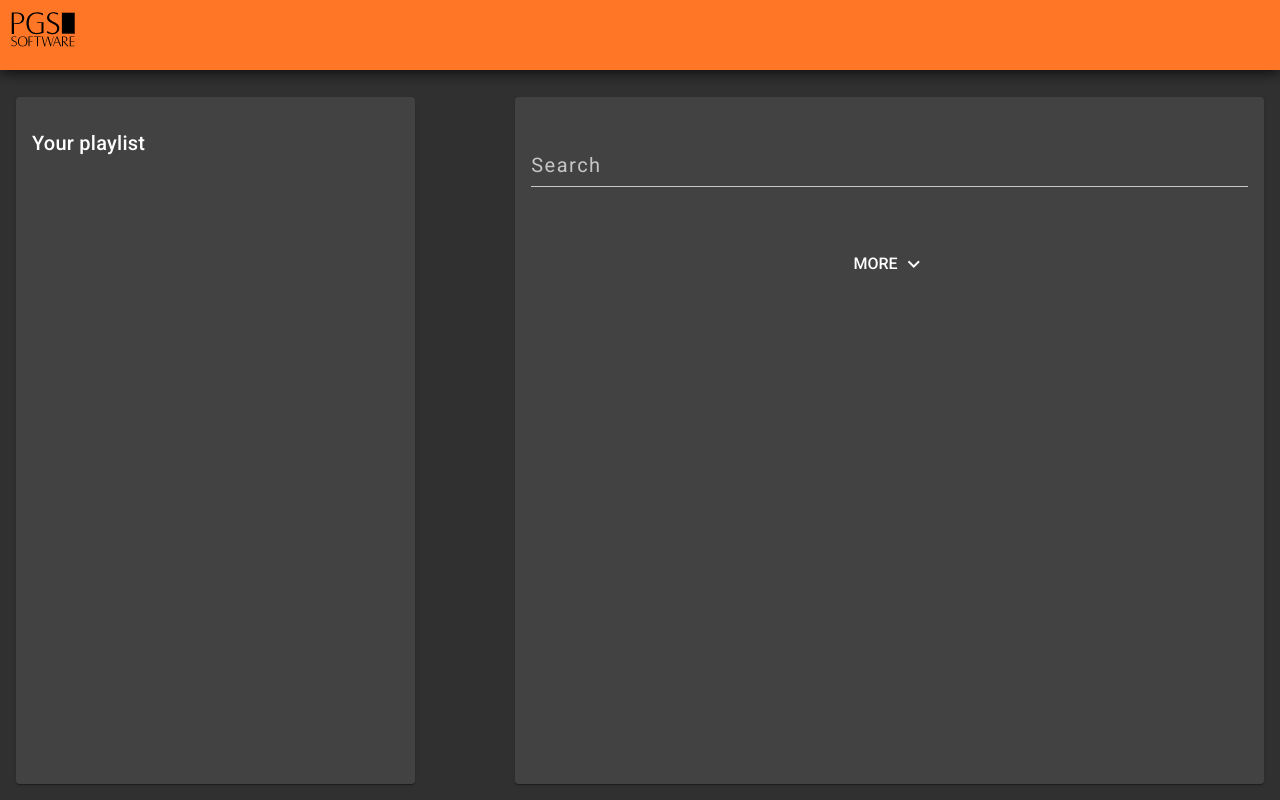
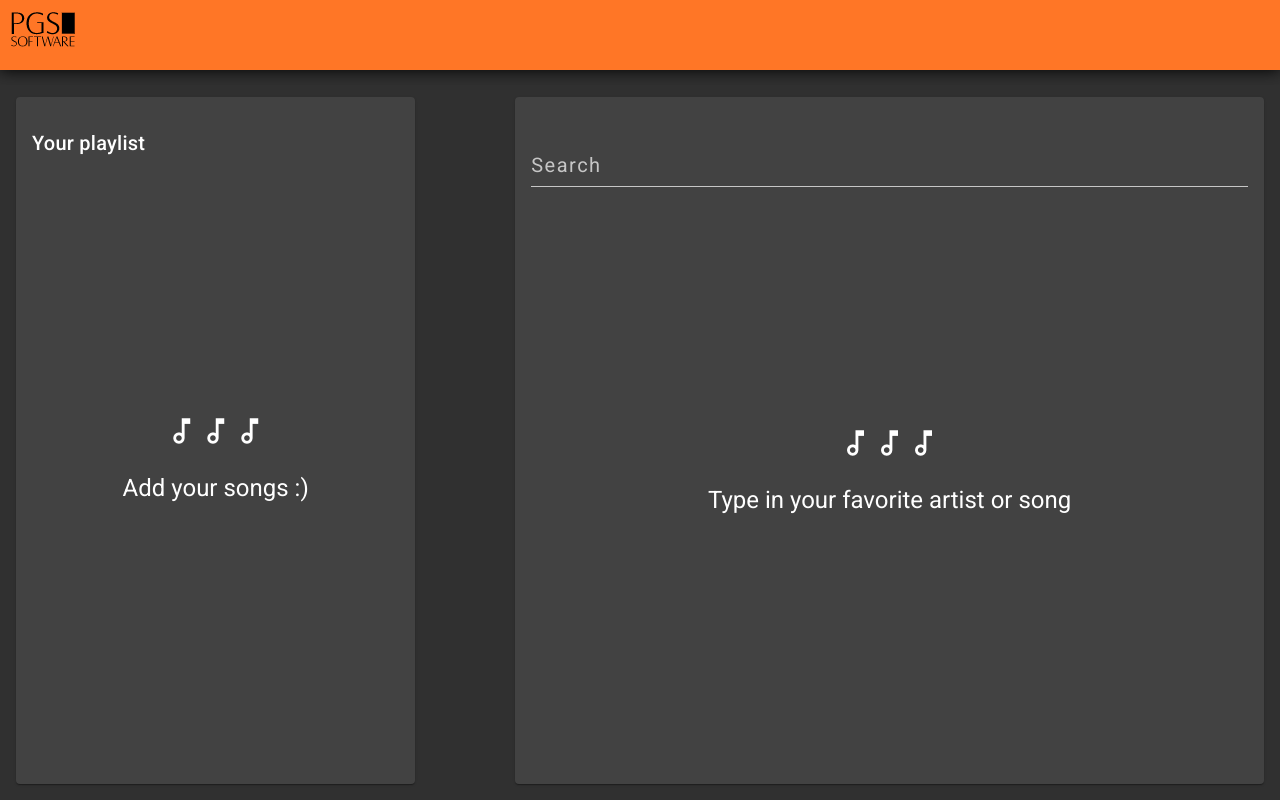
Before and after one commit to natan-mlk/recruitment_task_21_02, an Angular app in the folder task-y21-m02/: page / in a window 1280 px wide. Built offline with nearby package versions, Linux system fonts and the light colour scheme.

Commit message:
added empty playlist

```diff
--- a/task-y21-m02/src/app/playlist/playlist.component.html
+++ b/task-y21-m02/src/app/playlist/playlist.component.html
@@ -3,6 +3,19 @@
         <mat-card-title>Your playlist</mat-card-title>
         <mat-icon (click)="closeOnMobileView()" aria-hidden="false" aria-label="Remove item from list">close</mat-icon>
     </mat-card-header>
+
+    <ng-container *ngIf="!(playlistService.playlist$ | async).length">
+        <div class="workspace-card__empty-list">
+            <div class="workspace-card__empty-list__message">
+                <h1>
+                    <mat-icon aria-hidden="false" aria-label="Save playlist">music_note</mat-icon>
+                    <mat-icon aria-hidden="false" aria-label="Save playlist">music_note</mat-icon>
+                    <mat-icon aria-hidden="false" aria-label="Save playlist">music_note</mat-icon>
+                </h1>
+                <h1>Add your songs :)</h1>
+            </div>
+        </div>
+    </ng-container>
 
     <mat-card-content>
         <mat-list>
--- a/task-y21-m02/src/app/search/search.component.html
+++ b/task-y21-m02/src/app/search/search.component.html
@@ -9,6 +9,19 @@
             </form>
         </mat-card-title>
     </mat-card-header>
+
+    <ng-container *ngIf="!(playlistService.searchResultsList$ | async).length && !isSearchLoading">
+        <div class="workspace-card__empty-list">
+            <div class="workspace-card__empty-list__message">
+                <h1>
+                    <mat-icon aria-hidden="false" aria-label="Save playlist">music_note</mat-icon>
+                    <mat-icon aria-hidden="false" aria-label="Save playlist">music_note</mat-icon>
+                    <mat-icon aria-hidden="false" aria-label="Save playlist">music_note</mat-icon>
+                </h1>
+                <h1>Type in your favorite artist or song</h1>
+            </div>
+        </div>
+    </ng-container>
 
     <mat-card-content>
         <mat-list>
@@ -22,7 +35,7 @@
 
     <mat-card-actions>
         <mat-progress-bar mode="indeterminate" *ngIf="isSearchLoading"></mat-progress-bar>
-        <button mat-button (click)="loadMore()" *ngIf="!isSearchLoading">
+        <button mat-button (click)="loadMore()" *ngIf="!isSearchLoading && !isEmptyList">
             {{'more' | uppercase}}
             <mat-icon aria-label="Load more results">expand_more</mat-icon>
         </button>
--- a/task-y21-m02/src/app/search/search.component.ts
+++ b/task-y21-m02/src/app/search/search.component.ts
@@ -18,6 +18,7 @@ export class SearchComponent implements OnInit, OnDestroy {
     searchValue: new FormControl()
   })
   public isSearchLoading: boolean = false;
+  public isEmptyList: boolean = true;
 
   private currentSearchQuery = '';
   private currentSearchIndex = 0;
@@ -43,7 +44,7 @@ export class SearchComponent implements OnInit, OnDestroy {
     this.isLoadingState(true);
     this.searchService.getData(this.currentSearchQuery, this.currentSearchIndex).pipe(
       delay(1000)
-      ).subscribe(
+    ).subscribe(
       (searchResult: SearchResult) => {
         this.addToPlaylistConditionally(searchResult);
       }
@@ -92,7 +93,14 @@ export class SearchComponent implements OnInit, OnDestroy {
     )
       .subscribe(
         (searchResult: SearchResult) => {
-          this.addToPlaylistConditionally(searchResult);
+          if (searchResult.error) {
+            this.isLoadingState(false);
+            this.snackBar.open(searchResult.error.message, undefined, { duration: 3000 })
+            this.isEmptyList = true;
+          } else {
+            this.isEmptyList = searchResult.data!.length ? false : true;
+            this.addToPlaylistConditionally(searchResult);
+          }
         },
         error => {
           this.isLoadingState(false);
--- a/task-y21-m02/src/app/services/search.service.ts
+++ b/task-y21-m02/src/app/services/search.service.ts
@@ -4,7 +4,8 @@ import { Observable, throwError } from 'rxjs';
 
 export interface SearchResult {
   data: Array<PlaylistItem>,
-  next: string
+  next: string,
+  error?: any
 }
 
 export interface PlaylistItem {
--- /dev/null
+++ b/task-y21-m02/src/styles-partials/_dialog.scss
@@ -0,0 +1,18 @@
+// mat-dialog changes
+.save-dialog {
+    mat-dialog-container{
+        width: 100vw;
+
+        mat-form-field{
+            width: 100%;
+        }
+    }
+}
+
+@media (min-width: $desktopBreakpoint) {
+    .save-dialog {
+        mat-dialog-container{
+            width: 40vw;
+        }
+    }
+}
--- /dev/null
+++ b/task-y21-m02/src/styles-partials/_snackbar.scss
@@ -0,0 +1,13 @@
+snack-bar-container.mat-snack-bar-container {
+    background-color: rgb(7, 17, 7);
+    color: #92b493;
+    font-size: 1.2rem;
+
+    mat-icon {
+        color: #3d8e41;
+        width: 30px;
+        height: 30px;
+        margin: 0 15px 0 0;
+        font-size: 30px;
+    }
+}
--- a/task-y21-m02/src/styles-partials/_workspace-cards.scss
+++ b/task-y21-m02/src/styles-partials/_workspace-cards.scss
@@ -5,7 +5,7 @@ mat-card.mat-card {
     display: flex;
     flex-direction: column;
 
-    .mat-card-header .mat-card-title{
+    .mat-card-header .mat-card-title {
         margin-bottom: 0;
     }
 
@@ -13,7 +13,7 @@ mat-card.mat-card {
         overflow-y: auto;
     }
 
-    .mat-card-header-text{
+    .mat-card-header-text {
         margin: 0;
     }
 }
@@ -36,6 +36,23 @@ mat-card.mat-card {
 
             .mat-form-field {
                 width: 100%;
+            }
+        }
+    }
+
+    &__empty-list {
+        flex-grow: 1;
+        display: flex;
+        justify-content: center;
+        align-items: center;
+
+        &__message{
+            text-align: center;
+
+            mat-icon {
+                height: $itemListIconSize;
+                width: $itemListIconSize;
+                font-size: $itemListIconSize;
             }
         }
     }
--- a/task-y21-m02/src/styles.scss
+++ b/task-y21-m02/src/styles.scss
@@ -2,6 +2,8 @@
 @import "./styles-partials/workspace-cards";
 @import "./styles-partials/list-items";
 @import "./styles-partials/scrollbars";
+@import "./styles-partials/snackbar";
+@import "./styles-partials/dialog";
 
 html,
 body {
@@ -9,46 +11,9 @@ body {
 }
 body {
     margin: 0;
-    // font-family: $mainFontFamily;
     background-color: $appBackgroungColor;
-    // color: $mainFontColor;
 }
 
 * {
     box-sizing: border-box;
 }
-
-
-snack-bar-container.mat-snack-bar-container {
-    background-color: rgb(7, 17, 7);
-    color: #92b493;
-    font-size: 1.2rem;
-
-    mat-icon {
-        color: #3d8e41;
-        width: 30px;
-        height: 30px;
-        margin: 0 15px 0 0;
-        font-size: 30px;
-    }
-}
-
-
-// dialog changes
-.save-dialog {
-    mat-dialog-container{
-        width: 100vw;
-
-        mat-form-field{
-            width: 100%;
-        }
-    }
-}
-
-@media (min-width: $desktopBreakpoint) {
-    .save-dialog {
-        mat-dialog-container{
-            width: 40vw;
-        }
-    }
-}
```
